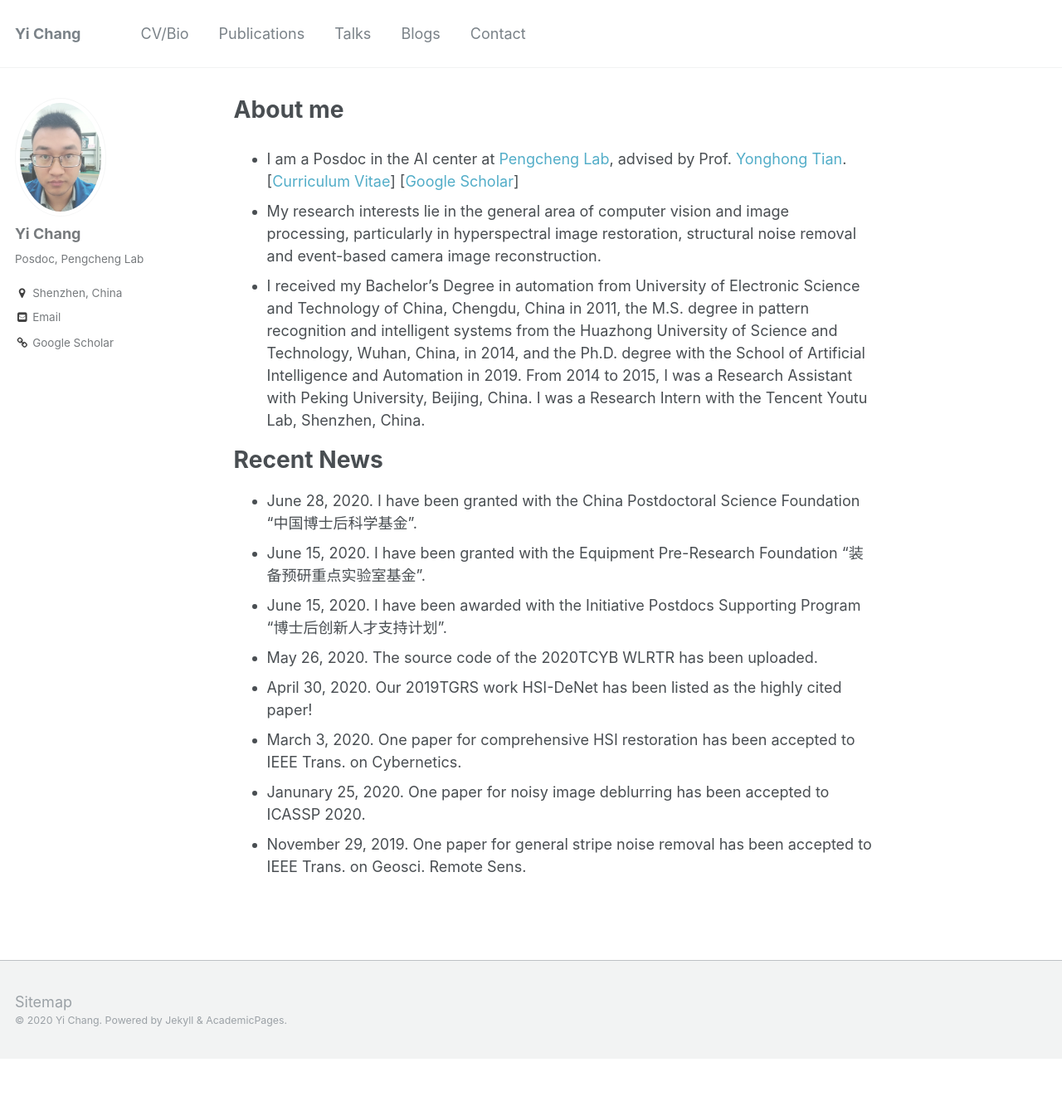
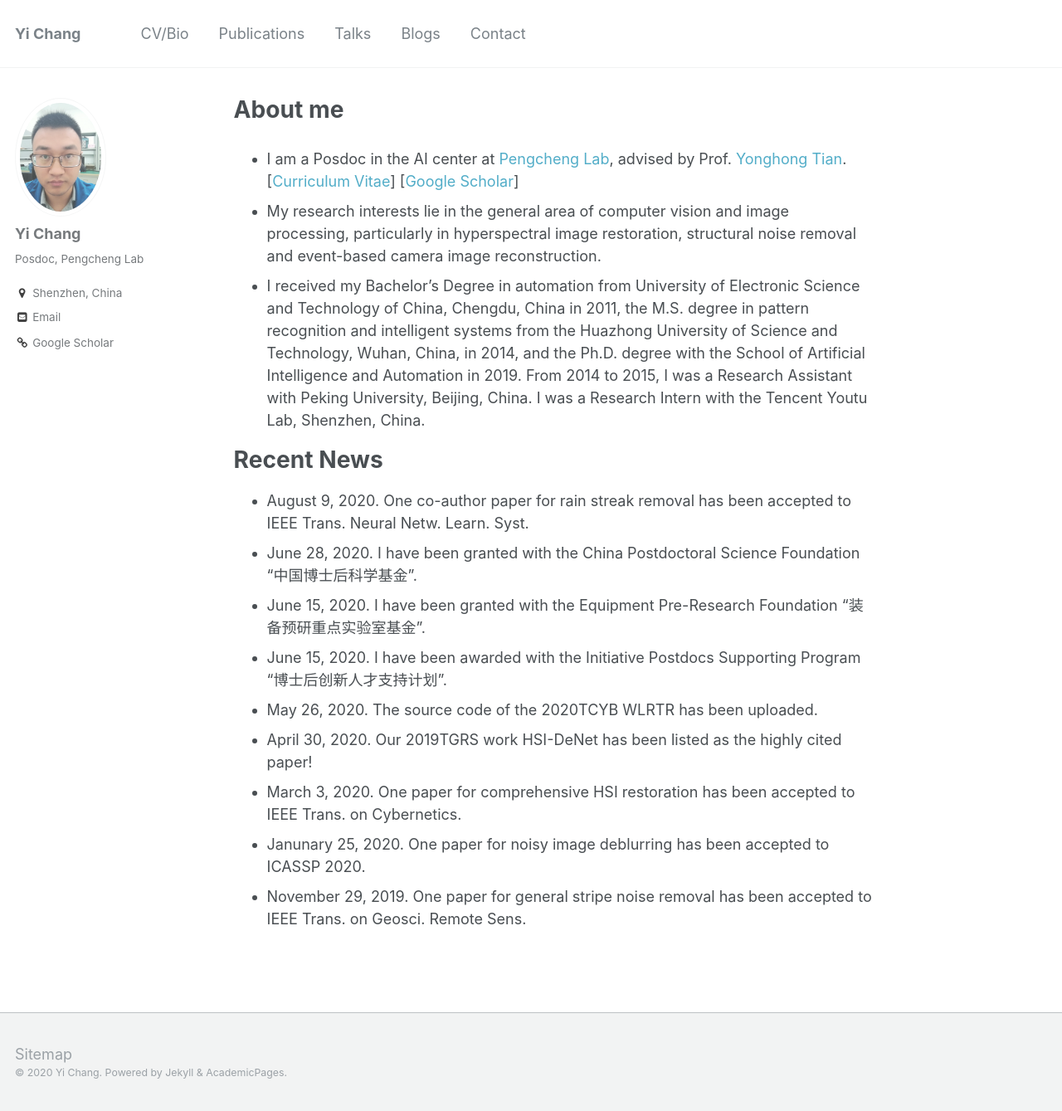
Before and after one commit to zhanwenchen/owuchangyuo.github.io, a Jekyll site: the page built from _pages/about.md, in a window 1280 px wide and 1339 px high. Shown: the whole window at 83% size. Built offline with Jekyll 4.4.1, drawn with Linux system fonts in a browser that asks for light colours.

Commit message:
Update about.md

```diff
--- a/_pages/about.md
+++ b/_pages/about.md
@@ -14,6 +14,7 @@ redirect_from:
 
 # Recent News
 
+* August 9, 2020. One co-author paper for rain streak removal has been accepted to IEEE Trans. Neural Netw. Learn. Syst.
 * June 28, 2020. I have been granted with the China Postdoctoral Science Foundation "中国博士后科学基金".
 * June 15, 2020. I have been granted with the Equipment Pre-Research Foundation "装备预研重点实验室基金".
 * June 15, 2020. I have been awarded with the Initiative Postdocs Supporting Program "博士后创新人才支持计划".
```
